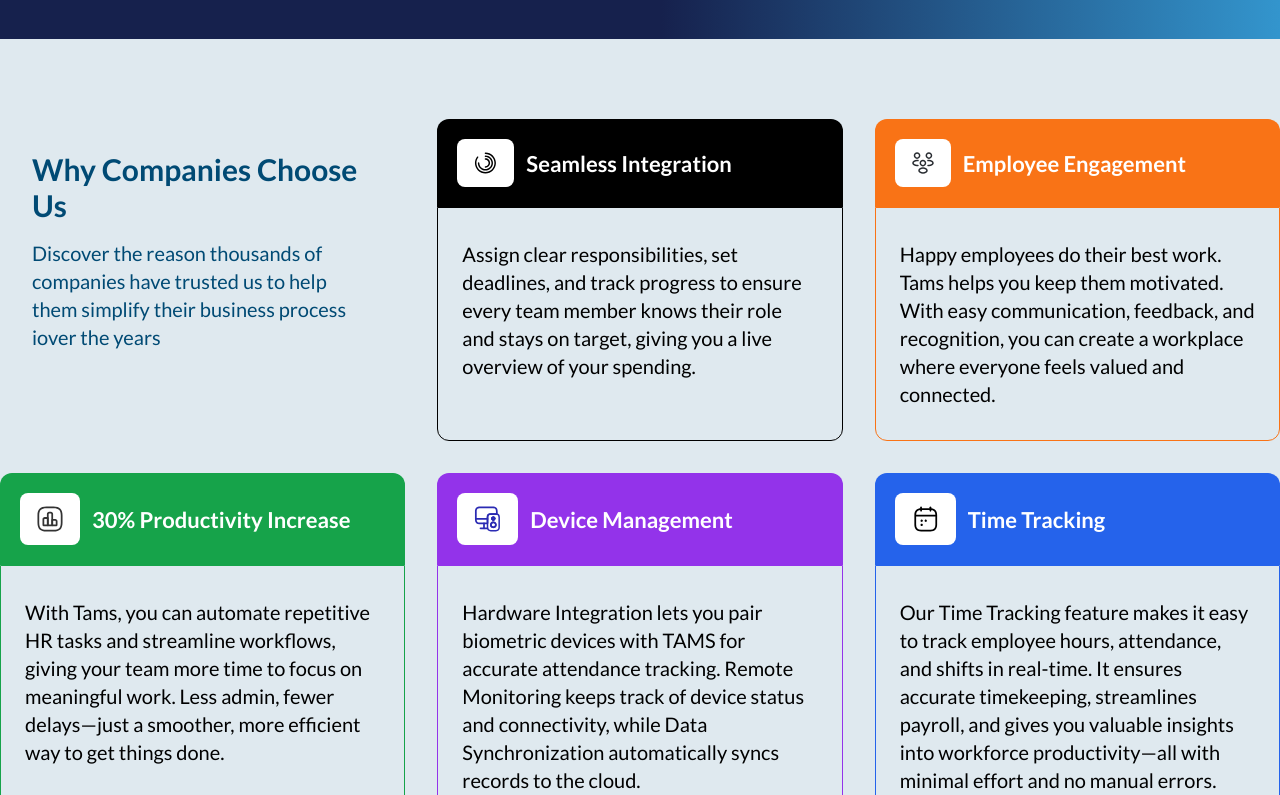
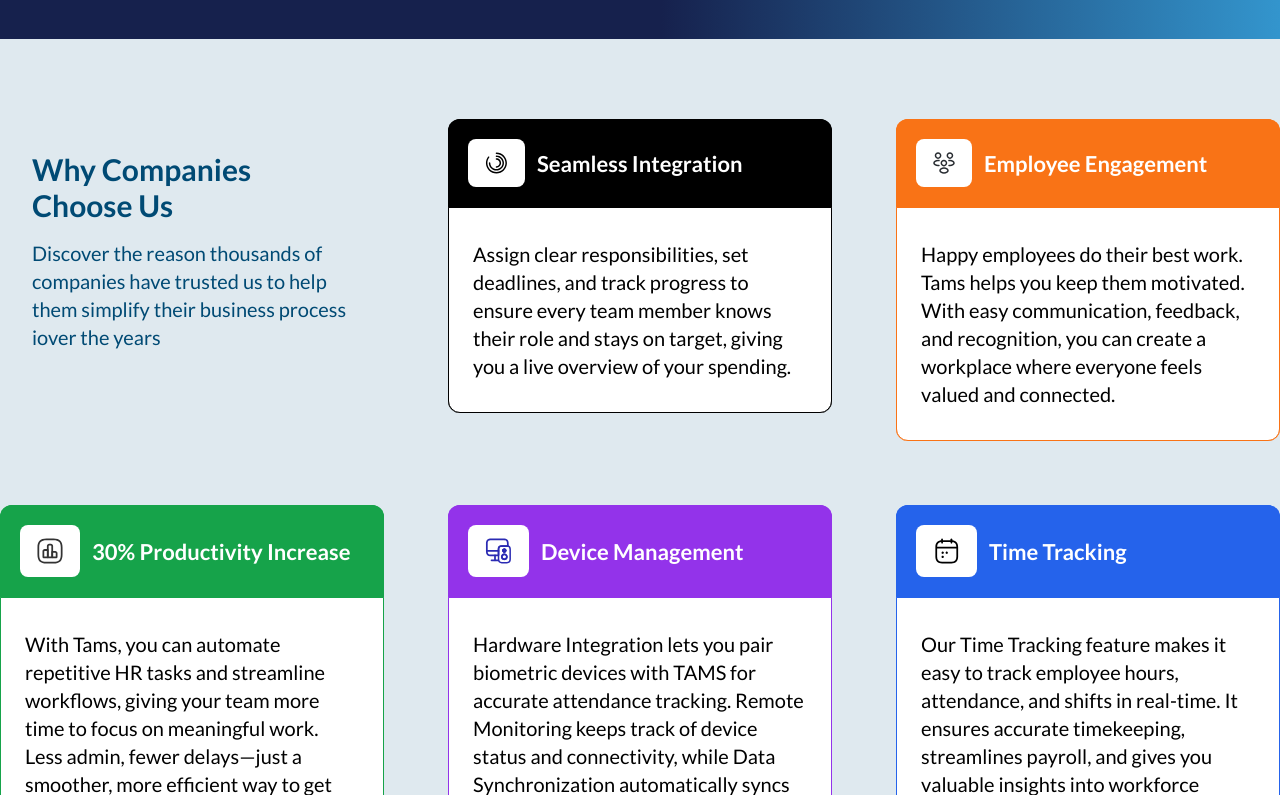
Before and after one commit to thintalltobi/tams4-website, a Nuxt app: page / in a window 1280 px wide. Shown: the part 1445-2240 px from the top of the page. Built offline with nearby package versions, Linux system fonts and the light colour scheme.

Commit message:
animations

```diff
--- a/components/home/WhyCompanyChooseUs.vue
+++ b/components/home/WhyCompanyChooseUs.vue
@@ -1,31 +1,46 @@
 <template>
   <section class="bg-[#3395CD1A] py-20">
     <div class="container mx-auto">
-        <div class="grid grid-cols-1 md:grid-cols-2 lg:grid-cols-3 gap-8">
+      <div class="grid grid-cols-1 md:grid-cols-2 lg:grid-cols-3 gap-16">
         <div
           v-for="(feature, index) in features"
           :key="index"
           class="flex flex-col h-full"
         >
-            <div
-              v-if="index === 0"
-              class="p-8 rounded-lg text-[#004A74] flex-1"
-            >
+          <div v-if="index === 0" class="p-8 rounded-lg text-[#004A74] flex-1">
             <h3 class="text-3xl font-semibold mb-4">{{ feature.title }}</h3>
             <p class="text-xl">{{ feature.description }}</p>
           </div>
-            <div v-else class="flex flex-col h-full">
+          <div v-else class="relative group transition-all duration-300">
+            <!-- Shadow layer (the stack behind) -->
+            <div
+              :class="feature.bgColor"
+              class="absolute top-0 left-0 w-full h-full rounded-[12px] z-0 group-hover:translate-x-2 group-hover:-translate-y-2 transition-all duration-300"
+            />
+
+            <!-- Foreground card -->
+            <div
+              class="relative z-10 flex flex-col h-full transition-all duration-300 group-hover:-translate-y-8 group-hover:translate-x-8"
+            >
               <div
                 :class="feature.bgColor"
                 class="flex text-[22px] items-center gap-3 p-5 rounded-t-[12px]"
               >
                 <div class="bg-white rounded-lg py-3 px-4">
-                  <img :src="feature.image" :alt="feature.title" class="h-full object-contain" >
+                  <img
+                    :src="feature.image"
+                    :alt="feature.title"
+                    class="h-full object-contain"
+                  />
                 </div>
                 <h3 class="text-white font-semibold">{{ feature.title }}</h3>
               </div>
-              <div :class="`${feature.border}`" class="border rounded-b-[12px] text-black py-8 px-6 flex-1">
+              <div
+                :class="`${feature.border}`"
+                class="border rounded-b-[12px] text-black py-8 px-6 flex-1 bg-white"
+              >
                 <p class="text-xl">{{ feature.description }}</p>
+              </div>
             </div>
           </div>
         </div>
```
Lines whose indentation alone changed are shown as unchanged.
